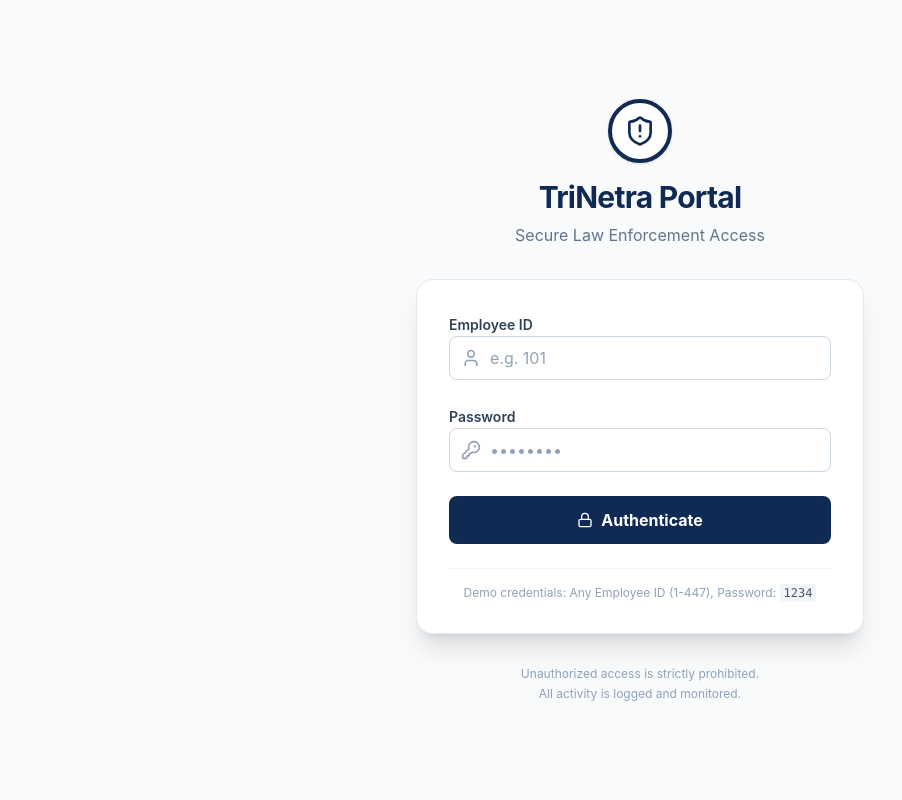
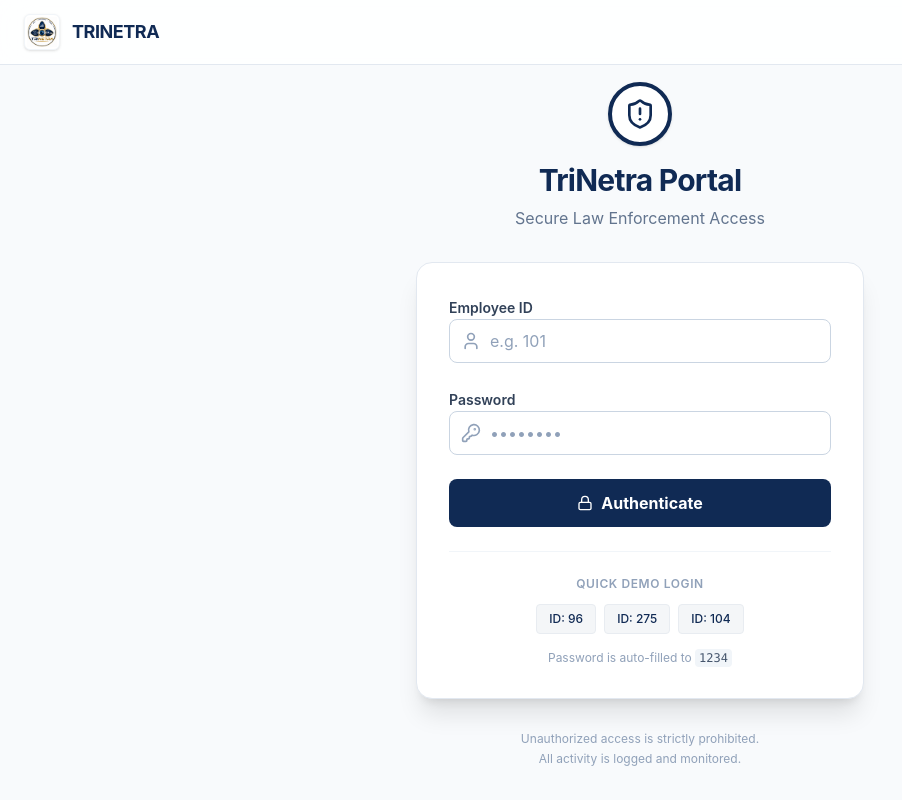
Before and after one commit to Yashvanth-7353/TriNetra, a React (Vite) app in the folder TriNetra/trinetra-client/: page /login in a window 1280 px wide. Shown: the whole page, without its empty margins (0-902 px from the left). Built offline with nearby package versions, Linux system fonts and the light colour scheme.

Commit message:
demo changes

```diff
--- a/TriNetra/trinetra-client/src/components/layout/AppShell.tsx
+++ b/TriNetra/trinetra-client/src/components/layout/AppShell.tsx
@@ -46,12 +46,12 @@ export default function AppShell() {
     <div className="flex h-screen w-full bg-white text-slate-900">
       {/* Sidebar */}
       <aside className="w-64 bg-primary-900 text-white flex flex-col transition-all duration-300 hidden md:flex shrink-0">
-        <div className="p-4 flex items-center gap-3 border-b border-primary-800">
+        <Link to="/" className="p-4 flex items-center gap-3 border-b border-primary-800 hover:bg-primary-800 transition-colors cursor-pointer">
           <div className="w-8 h-8 bg-accent-500 rounded-full flex items-center justify-center shrink-0">
             <span className="font-bold text-primary-900 text-xs">TN</span>
           </div>
           <span className="font-semibold text-lg tracking-wide whitespace-nowrap">TriNetra</span>
-        </div>
+        </Link>
 
         <nav className="flex-1 overflow-y-auto py-4 flex flex-col gap-1 px-2">
           {navItems.map((item) => (
--- a/TriNetra/trinetra-client/src/pages/AskTriNetra.tsx
+++ b/TriNetra/trinetra-client/src/pages/AskTriNetra.tsx
@@ -24,12 +24,16 @@ export interface Message {
 }
 
 const examplePrompts = [
-  "How many FIRs were registered in Mysuru?",
-  "Show me the network for accused 80",
-  "Show me the crime trend over time",
-  "What is the risk score for Accused 104?",
-  "Search for cases involving mobile phone theft",
-  "List active prevention alerts for fraud"
+  "How many cases were registered in Bengaluru Urban in 2025?",
+  "Show me chain snatching cases in Bengaluru Urban from October to December 2025.",
+  "Are there any cases involving a fraudulent online transaction near Mysuru?",
+  "Who is connected to accused 3682?",
+  "How has cyber crime changed in Bengaluru Urban over the last two years?",
+  "Is there anything unusual happening with digital arrest scams recently?",
+  "Find cases similar to CaseMasterID 2817.",
+  "What is the risk profile for accused 3682?",
+  "Find cases similar to CaseMasterID 9",
+  "Summarize the most recent one."
 ];
 
 export default function AskTriNetra() {
--- a/TriNetra/trinetra-client/src/pages/LoginPage.tsx
+++ b/TriNetra/trinetra-client/src/pages/LoginPage.tsx
@@ -1,5 +1,5 @@
 import React, { useState } from 'react';
-import { useNavigate } from 'react-router-dom';
+import { useNavigate, Link } from 'react-router-dom';
 import { ShieldAlert, Lock, User, KeyRound, Loader2, AlertCircle } from 'lucide-react';
 import { loginApi } from '../services/api';
 import { useAuth } from '../context/AuthContext';
@@ -39,13 +39,28 @@ export default function LoginPage() {
   };
 
   return (
-    <div className="min-h-screen bg-slate-50 flex flex-col justify-center items-center p-6 selection:bg-accent-200 selection:text-primary-900">
-      <div className="w-full max-w-md">
+    <div className="min-h-screen bg-slate-50 flex flex-col justify-center items-center p-6 selection:bg-accent-200 selection:text-primary-900 relative">
+
+      {/* Navigation Bar */}
+      <nav className="absolute top-0 left-0 w-full bg-white/85 backdrop-blur-lg border-b border-slate-200 z-50">
+        <div className="max-w-7xl mx-auto px-6 h-16 flex items-center justify-between">
+          <Link to="/" className="flex items-center gap-3 cursor-pointer hover:opacity-80 transition-opacity">
+            <div className="w-9 h-9 rounded-md overflow-hidden bg-white shadow-sm flex items-center justify-center p-0.5 border border-slate-100">
+              <img src="/logo.png" alt="TriNetra Logo" className="w-full h-full object-contain" />
+            </div>
+            <span className="font-bold text-lg tracking-tight text-primary-900">
+              TRINETRA
+            </span>
+          </Link>
+        </div>
+      </nav>
+
+      <div className="w-full max-w-md mt-12">
 
         {/* Header */}
         <div className="flex flex-col items-center mb-8 text-center">
           <div className="w-16 h-16 bg-white rounded-full border-4 border-primary-900 flex items-center justify-center text-primary-900 mb-4 shadow-sm">
-             <ShieldAlert className="w-8 h-8" />
+            <ShieldAlert className="w-8 h-8" />
           </div>
           <h1 className="text-3xl font-bold text-primary-900 tracking-tight">TriNetra Portal</h1>
           <p className="text-slate-500 mt-2">Secure Law Enforcement Access</p>
@@ -122,8 +137,26 @@ export default function LoginPage() {
           </form>
 
           {/* Demo hint */}
-          <div className="mt-6 pt-4 border-t border-slate-100 text-center text-xs text-slate-400">
-            <p>Demo credentials: Any Employee ID (1-447), Password: <code className="bg-slate-100 px-1 py-0.5 rounded text-slate-600">1234</code></p>
+          <div className="mt-6 pt-6 border-t border-slate-100">
+            <div className="text-xs font-semibold text-slate-400 uppercase tracking-wider mb-3 text-center">Quick Demo Login</div>
+            <div className="flex gap-2 justify-center">
+              {[96, 275, 104].map(id => (
+                <button
+                  key={id}
+                  type="button"
+                  onClick={() => {
+                    setEmployeeId(id.toString());
+                    setPassword('1234');
+                  }}
+                  className="px-3 py-1.5 text-xs font-medium text-primary-900 bg-primary-50 rounded border border-primary-100 hover:bg-primary-100 transition-colors"
+                >
+                  ID: {id}
+                </button>
+              ))}
+            </div>
+            <p className="text-center text-xs text-slate-400 mt-4">
+              Password is auto-filled to <code className="bg-slate-100 px-1 py-0.5 rounded text-slate-600">1234</code>
+            </p>
           </div>
         </div>
 
--- a/TriNetra/trinetra-client/src/pages/NetworkAnalysis.tsx
+++ b/TriNetra/trinetra-client/src/pages/NetworkAnalysis.tsx
@@ -187,8 +187,7 @@ export default function NetworkAnalysis() {
                   <button
                     key={h}
                     onClick={() => setHops(h)}
-                    className={`px-3 py-1 rounded-md text-xs font-semibold transition-all ${
-                      hops === h
+                    className={`px-3 py-1 rounded-md text-xs font-semibold transition-all ${hops === h
                       ? 'bg-primary-900 text-white shadow-sm'
                       : 'text-slate-500 hover:text-slate-700'
                       }`}
@@ -232,7 +231,7 @@ export default function NetworkAnalysis() {
                 value={searchQuery}
                 onChange={(e) => handleSearchInput(e.target.value)}
                 onFocus={() => searchResults.length > 0 && setShowDropdown(true)}
-                placeholder="Search by accused name or ID (e.g. 'Shetty', '80', 'Kumar')..."
+                placeholder="Search by accused ID (e.g. '3682' for OTP Ring, '3635' for MV Theft)..."
                 className="w-full h-12 pl-11 pr-28 rounded-xl border border-slate-200 shadow-sm focus:outline-none focus:border-primary-400 focus:ring-2 focus:ring-primary-400/20 text-sm bg-white transition-all"
                 disabled={graphLoading}
               />
@@ -393,9 +392,9 @@ export default function NetworkAnalysis() {
                 <div className="text-xs font-bold text-slate-400 uppercase tracking-wider mb-3">Try these searches</div>
                 <div className="space-y-2">
                   {[
-                    { id: 80, label: 'Accused ID 80', desc: 'Multi-hop syndicate with financial links' },
-                    { id: 104, label: 'Accused ID 104', desc: 'Cross-district criminal network' },
-                    { id: 6, label: 'Accused ID 6', desc: 'Repeat offender with shared MO patterns' },
+                    { id: 3682, label: 'Accused 62 (Shankar Sheikh)', desc: 'Rich network: co-accused + shared Victims + shared MO' },
+                    { id: 3635, label: 'Accused 3635 (Radha Reddy)', desc: 'Interstate MV Theft Ring (co-accused + shared MO)' },
+                    { id: 3559, label: 'Accused 82 (Ayesha Reddy)', desc: 'Isolated offender (tests empty state)' },
                   ].map((ex) => (
                     <button
                       key={ex.id}
@@ -490,8 +489,7 @@ export default function NetworkAnalysis() {
               <div className="flex-1 overflow-y-auto px-5 py-4 space-y-5">
                 {/* Risk Score */}
                 {nodeDetail.risk && (
-                  <div className={`rounded-xl border p-4 ${
-                    nodeDetail.risk.score >= 70 ? 'bg-red-50 border-red-200' :
+                  <div className={`rounded-xl border p-4 ${nodeDetail.risk.score >= 70 ? 'bg-red-50 border-red-200' :
                     nodeDetail.risk.score >= 40 ? 'bg-amber-50 border-amber-200' :
                       'bg-green-50 border-green-200'
                     }`}>
@@ -499,8 +497,7 @@ export default function NetworkAnalysis() {
                       <span className="text-xs font-semibold text-slate-500 uppercase tracking-wider flex items-center gap-1">
                         <BarChart3 className="w-3.5 h-3.5" /> Risk Score
                       </span>
-                      <span className={`text-2xl font-black ${
-                        nodeDetail.risk.score >= 70 ? 'text-red-600' :
+                      <span className={`text-2xl font-black ${nodeDetail.risk.score >= 70 ? 'text-red-600' :
                         nodeDetail.risk.score >= 40 ? 'text-amber-600' : 'text-green-600'
                         }`}>
                         {nodeDetail.risk.score}
```
Lines whose indentation alone changed are shown as unchanged.
